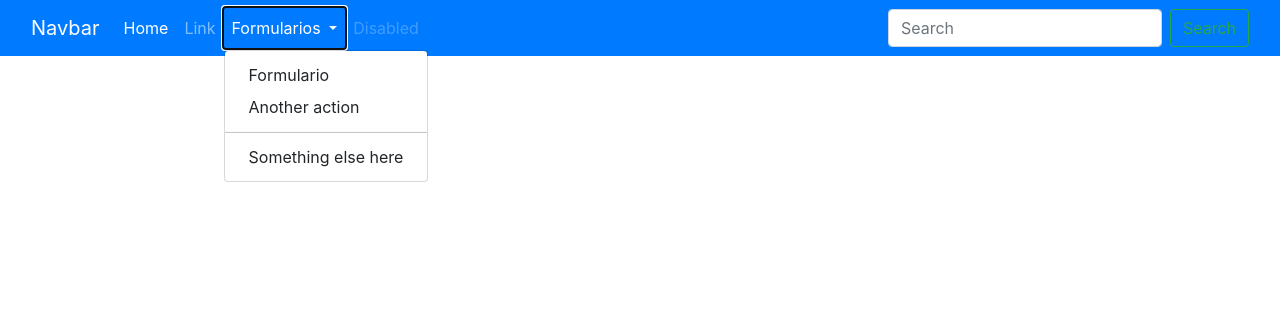
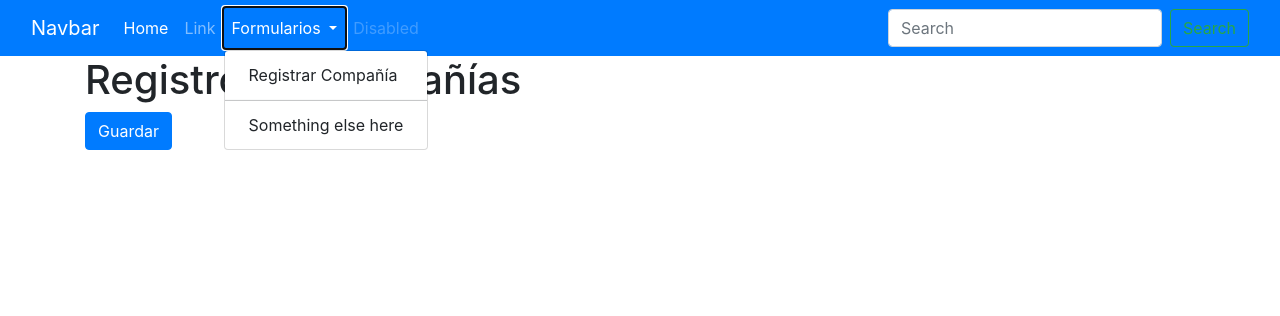
Before and after one commit to Loaezo/dashboard, a Django app: page / in a window 1280 px wide, after a click on "Formularios". Shown: the top 316 px of the page. Run offline with Django 3.2, Linux system fonts and the light colour scheme; some libraries are stand-ins or nearby versions.

Commit message:
Agregada función de ingresar dato a la DB

```diff
--- a/reto1-DashboardEmpresarial/dashboards/forms.py
+++ b/reto1-DashboardEmpresarial/dashboards/forms.py
@@ -3,6 +3,7 @@
 
 #propias
 from dashboards.models import Company
+#from dashboards.models import Market_cap
 
 class CompanyForm(forms.ModelForm):
     #dentro de esta clase creamos otra clase para la generación de formularios: la clase Meta
--- a/reto1-DashboardEmpresarial/dashboards/templates/CompanyIndex.html
+++ b/reto1-DashboardEmpresarial/dashboards/templates/CompanyIndex.html
@@ -1,59 +1,25 @@
-<!DOCTYPE html>
-<html lang="en">
-    <head>
-        <meta charset="UTF-8">
-        <title>El mero título</title>
-        <link href="https://cdn.jsdelivr.net/npm/bootstrap@5.0.0-beta3/dist/css/bootstrap.min.css" rel="stylesheet" integrity="sha384-eOJMYsd53ii+scO/bJGFsiCZc+5NDVN2yr8+0RDqr0Ql0h+rP48ckxlpbzKgwra6" crossorigin="anonymous">
-        <script src="https://cdn.jsdelivr.net/npm/bootstrap@5.0.0-beta3/dist/js/bootstrap.bundle.min.js" integrity="sha384-JEW9xMcG8R+pH31jmWH6WWP0WintQrMb4s7ZOdauHnUtxwoG2vI5DkLtS3qm9Ekf" crossorigin="anonymous"></script>
-        <link rel="stylesheet" href="https://stackpath.bootstrapcdn.com/bootstrap/4.3.1/css/bootstrap.min.css" integrity="sha384-ggOyR0iXCbMQv3Xipma34MD+dH/1fQ784/j6cY/iJTQUOhcWr7x9JvoRxT2MZw1T" crossorigin="anonymous">
-        <script src="https://code.jquery.com/jquery-3.3.1.slim.min.js" integrity="sha384-q8i/X+965DzO0rT7abK41JStQIAqVgRVzpbzo5smXKp4YfRvH+8abtTE1Pi6jizo" crossorigin="anonymous"></script>
-        <script src="https://stackpath.bootstrapcdn.com/bootstrap/4.3.1/js/bootstrap.min.js" integrity="sha384-JjSmVgyd0p3pXB1rRibZUAYoIIy6OrQ6VrjIEaFf/nJGzIxFDsf4x0xIM+B07jRM" crossorigin="anonymous"></script>
-        <script src="https://cdn.jsdelivr.net/npm/@popperjs/core@2.9.1/dist/umd/popper.min.js" integrity="sha384-SR1sx49pcuLnqZUnnPwx6FCym0wLsk5JZuNx2bPPENzswTNFaQU1RDvt3wT4gWFG" crossorigin="anonymous"></script>
-    </head>
-    <body>
-        <nav class="navbar navbar-expand-lg navbar-dark bg-primary">
-            <div class="container-fluid">
-              <a class="navbar-brand" href="#">Navbar</a>
-              <button class="navbar-toggler" type="button" data-bs-toggle="collapse" data-bs-target="#navbarSupportedContent" aria-controls="navbarSupportedContent" aria-expanded="false" aria-label="Toggle navigation">
-                <span class="navbar-toggler-icon"></span>
-              </button>
-              <div class="collapse navbar-collapse" id="navbarSupportedContent">
-                <ul class="navbar-nav me-auto mb-2 mb-lg-0">
-                  <li class="nav-item">
-                    <a class="nav-link active" aria-current="page" href="{% url 'home' %}">Home</a>
-                  </li>
-                  <li class="nav-item">
-                    <a class="nav-link" href="#">Link</a>
-                  </li>
-                  <li class="nav-item dropdown">
-                    <a class="nav-link dropdown-toggle" href="#" id="navbarDropdown" role="button" data-bs-toggle="dropdown" aria-expanded="false">
-                      Formularios
-                    </a>
-                    <ul class="dropdown-menu" aria-labelledby="navbarDropdown">
-                      <li><a class="dropdown-item" href="{% url 'Formulario' %}">Formulario</a></li>
-                      <li><a class="dropdown-item" href="#">Another action</a></li>
-                      <li><hr class="dropdown-divider"></li>
-                      <li><a class="dropdown-item" href="#">Something else here</a></li>
-                    </ul>
-                  </li>
-                  <li class="nav-item">
-                    <a class="nav-link disabled" href="#" tabindex="-1" aria-disabled="true">Disabled</a>
-                  </li>
-                </ul>
-                <form class="d-flex">
-                  <input class="form-control me-2" type="search" placeholder="Search" aria-label="Search">
-                  <button class="btn btn-outline-success" type="submit">Search</button>
-                </form>
-              </div>
+{% extends 'index.html' %}
+{% load crispy_forms_tags %}
+{% block content %}
+
+    {% if form.errors %}
+        <div class="alert alert-danger" role="alert">
+            A simple danger alert—check it out!
+        </div>
+    {% endif %}
+
+    <h1>Registro de compañías</h1>
+
+    <form action="{% url 'Guardar Compañía' %}" method = "POST">
+        {% csrf_token %}
+        {% if mensaje %}
+            <div class="alert alert-success" role="alert">
+            ¡Compañía registrada!
             </div>
-          </nav>
+        {% endif %}
 
-        <div class="content container">
-            {% block content %}
+            {{ form|crispy }}
 
-            {% endblock %}
-
-
-        </div>
-    </body>
-</html>
+            <button type="submit" class="btn btn-primary">Guardar</button>
+    </form>
+{% endblock %}
--- /dev/null
+++ b/reto1-DashboardEmpresarial/dashboards/templates/Index.html
@@ -0,0 +1,58 @@
+<!DOCTYPE html>
+<html lang="en">
+    <head>
+        <meta charset="UTF-8">
+        <title>El mero título</title>
+        <link href="https://cdn.jsdelivr.net/npm/bootstrap@5.0.0-beta3/dist/css/bootstrap.min.css" rel="stylesheet" integrity="sha384-eOJMYsd53ii+scO/bJGFsiCZc+5NDVN2yr8+0RDqr0Ql0h+rP48ckxlpbzKgwra6" crossorigin="anonymous">
+        <script src="https://cdn.jsdelivr.net/npm/bootstrap@5.0.0-beta3/dist/js/bootstrap.bundle.min.js" integrity="sha384-JEW9xMcG8R+pH31jmWH6WWP0WintQrMb4s7ZOdauHnUtxwoG2vI5DkLtS3qm9Ekf" crossorigin="anonymous"></script>
+        <link rel="stylesheet" href="https://stackpath.bootstrapcdn.com/bootstrap/4.3.1/css/bootstrap.min.css" integrity="sha384-ggOyR0iXCbMQv3Xipma34MD+dH/1fQ784/j6cY/iJTQUOhcWr7x9JvoRxT2MZw1T" crossorigin="anonymous">
+        <script src="https://code.jquery.com/jquery-3.3.1.slim.min.js" integrity="sha384-q8i/X+965DzO0rT7abK41JStQIAqVgRVzpbzo5smXKp4YfRvH+8abtTE1Pi6jizo" crossorigin="anonymous"></script>
+        <script src="https://stackpath.bootstrapcdn.com/bootstrap/4.3.1/js/bootstrap.min.js" integrity="sha384-JjSmVgyd0p3pXB1rRibZUAYoIIy6OrQ6VrjIEaFf/nJGzIxFDsf4x0xIM+B07jRM" crossorigin="anonymous"></script>
+        <script src="https://cdn.jsdelivr.net/npm/@popperjs/core@2.9.1/dist/umd/popper.min.js" integrity="sha384-SR1sx49pcuLnqZUnnPwx6FCym0wLsk5JZuNx2bPPENzswTNFaQU1RDvt3wT4gWFG" crossorigin="anonymous"></script>
+    </head>
+    <body>
+        <nav class="navbar navbar-expand-lg navbar-dark bg-primary">
+            <div class="container-fluid">
+              <a class="navbar-brand" href="#">Navbar</a>
+              <button class="navbar-toggler" type="button" data-bs-toggle="collapse" data-bs-target="#navbarSupportedContent" aria-controls="navbarSupportedContent" aria-expanded="false" aria-label="Toggle navigation">
+                <span class="navbar-toggler-icon"></span>
+              </button>
+              <div class="collapse navbar-collapse" id="navbarSupportedContent">
+                <ul class="navbar-nav me-auto mb-2 mb-lg-0">
+                  <li class="nav-item">
+                    <a class="nav-link active" aria-current="page" href="{% url 'home' %}">Home</a>
+                  </li>
+                  <li class="nav-item">
+                    <a class="nav-link" href="#">Link</a>
+                  </li>
+                  <li class="nav-item dropdown">
+                    <a class="nav-link dropdown-toggle" href="#" id="navbarDropdown" role="button" data-bs-toggle="dropdown" aria-expanded="false">
+                      Formularios
+                    </a>
+                    <ul class="dropdown-menu" aria-labelledby="navbarDropdown">
+                      <li><a class="dropdown-item" href="{% url 'Registrar Compañía' %}">Registrar Compañía</a></li>
+                      <li><hr class="dropdown-divider"></li>
+                      <li><a class="dropdown-item" href="#">Something else here</a></li>
+                    </ul>
+                  </li>
+                  <li class="nav-item">
+                    <a class="nav-link disabled" href="#" tabindex="-1" aria-disabled="true">Disabled</a>
+                  </li>
+                </ul>
+                <form class="d-flex">
+                  <input class="form-control me-2" type="search" placeholder="Search" aria-label="Search">
+                  <button class="btn btn-outline-success" type="submit">Search</button>
+                </form>
+              </div>
+            </div>
+          </nav>
+
+        <div class="content container">
+            {% block content %}
+
+            {% endblock %}
+
+
+        </div>
+    </body>
+</html>
--- a/reto1-DashboardEmpresarial/dashboards/templates/form.html
+++ b/reto1-DashboardEmpresarial/dashboards/templates/form.html
@@ -1,7 +1,7 @@
-{% extends 'CompanyIndex.html' %}
+{% extends 'Index.html' %}
 
 {% block content %}
-    <h1>Formulario de registro</h1>
+    <h1>Registro</h1>
     <form class="row g-3">
         <div class="col-md-6">
         <label for="inputEmail4" class="form-label">Email</label>
--- a/reto1-DashboardEmpresarial/reto1/settings.py
+++ b/reto1-DashboardEmpresarial/reto1/settings.py
@@ -40,10 +40,13 @@
     'django.contrib.sessions',
     'django.contrib.messages',
     'django.contrib.staticfiles',
+    'crispy_forms',
 
     #Local apps
     'dashboards',
 ]
+
+CRISPY_TEMPLATE_PACK = 'bootstrap4'
 
 MIDDLEWARE = [
     'django.middleware.security.SecurityMiddleware',
--- a/reto1-DashboardEmpresarial/reto1/urls.py
+++ b/reto1-DashboardEmpresarial/reto1/urls.py
@@ -4,11 +4,14 @@
 from reto1 import views as local_views
 from dashboards import views as dashboards_views
 from dashboards.homeview import homeview
+from dashboards.views import FormCompanyView
 
 #hay que regresar una instancia de HttpResponse con el contenido que nosotros queramos
 urlpatterns = [
     path('', homeview.home, name = 'home'),
     path('dashboard/', homeview.dashboard, name='Dashboard'),
-    path('form/', homeview.form, name = "Formulario"),
+    path('form/', homeview.form, name = 'Formulario'),
+    path('registercompany/', FormCompanyView.index, name = 'Registrar Compañía'),
+    path('savecompany', FormCompanyView.process_form, name = 'Guardar Compañía'),
 ]
 #al url le hace falta un argumento posicional, que es la vista
```
Also changed, not shown: reto1-DashboardEmpresarial/dashboards/views.py (+6 -4 lines), reto1-DashboardEmpresarial/db.sqlite3.
